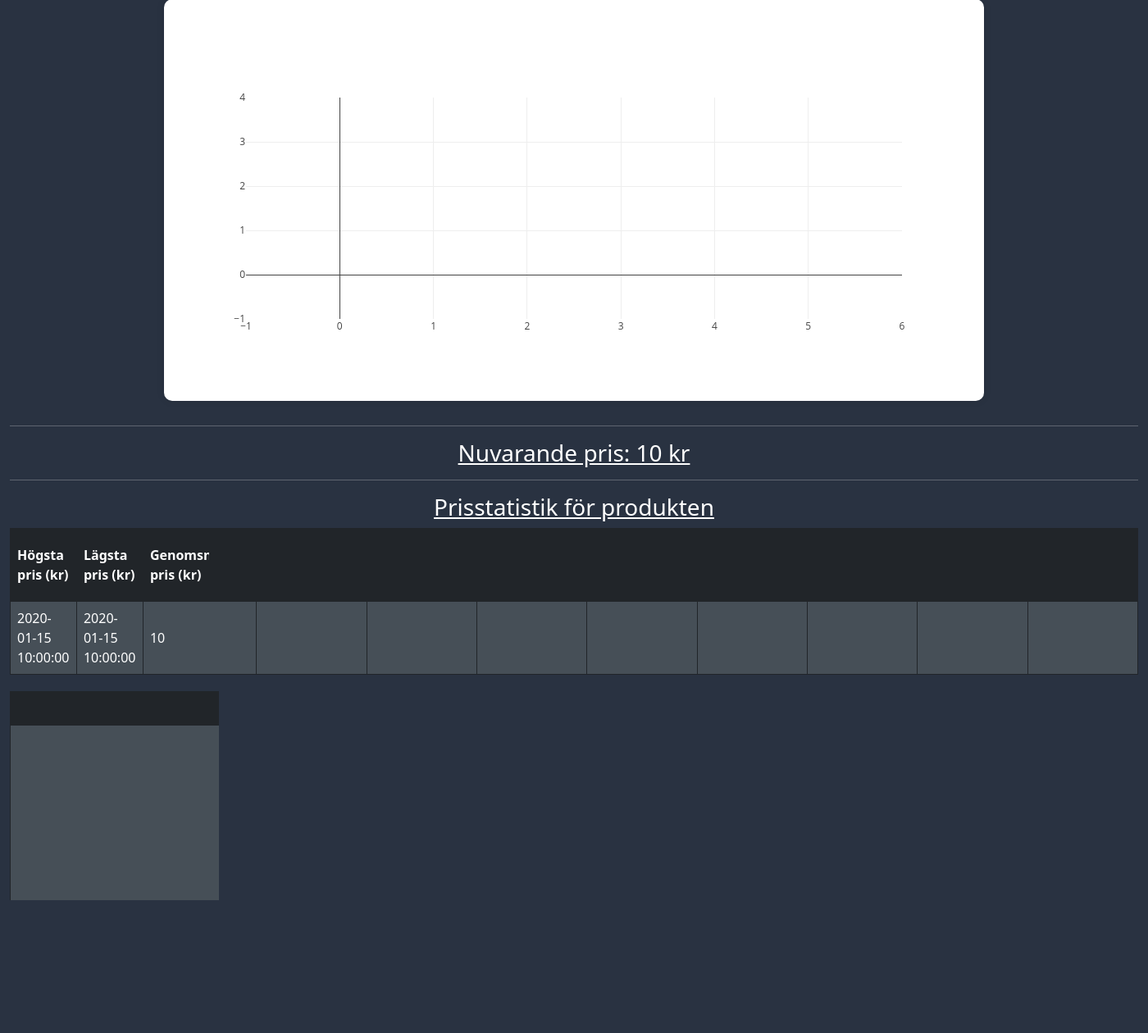
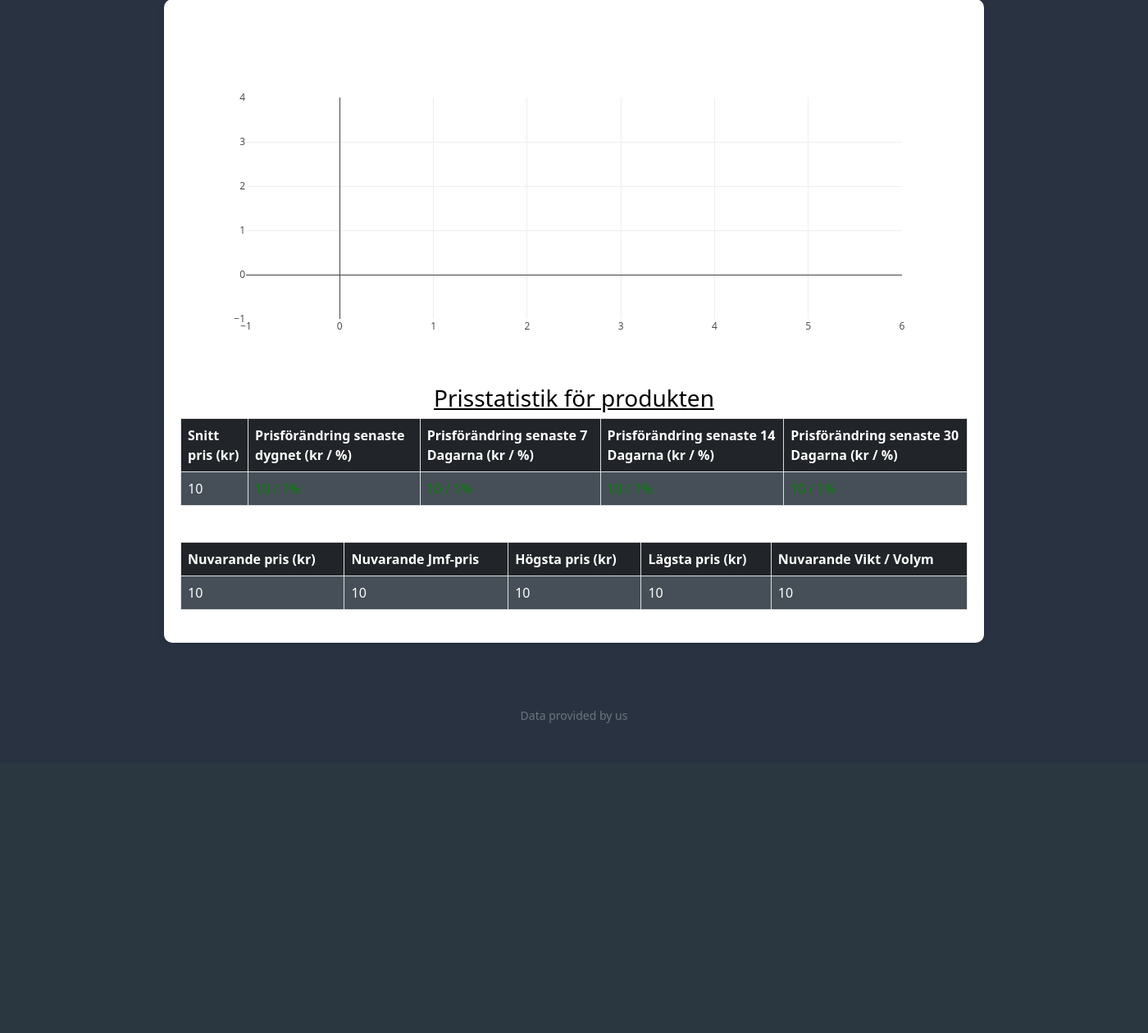
Before and after one commit to jakobholger/MatVaktaren, a Python web app: template src/templates/specificProduct.html in a window 1400 px wide. Shown: the part 238-1498 px from the top of the page at 82% size. After the commit the page ends 1120 px from the top, so only its background shows below. Run offline with Jinja, Linux system fonts and the light colour scheme; the template is opened without the code that fills it: most values are stand-ins (such as "Sample title", 1, 10 or a date in 2020); some libraries are stand-ins or nearby versions.

Commit message:
Better mobile compatability

```diff
--- a/src/requirements.txt
+++ b/src/requirements.txt
@@ -1,4 +1,3 @@
-cs50
 Flask
 Flask-Session
 requests
--- a/src/static/styles.css
+++ b/src/static/styles.css
@@ -62,7 +62,7 @@
 }
 
 th, td {
-    border: 1px solid #212529; /* Darker border color for a dark background */
+    border: 1px solid #ddd;
     padding: 8px;
     text-align: left;
     background-color: #464f57 /* Even darker gray background color for cells */
@@ -420,8 +420,18 @@
     display: none;
 }
 
+/* Responsive adjustments */
 @media screen and (max-width: 600px) {
     th, td {
-        font-size: 12px;
+        padding: 4px 6px;
+        font-size: 9px;
+    }
+
+    th, td:nth-of-type(1) {
+        width: 25%;
+    }
+
+    th, td:nth-of-type(2), th, td:nth-of-type(3), th, td:nth-of-type(4), th, td:nth-of-type(5), th, td:nth-of-type(6), th, td:nth-of-type(7) {
+        width: 12.5%;
     }
 }
--- a/src/templates/index.html
+++ b/src/templates/index.html
@@ -8,7 +8,7 @@
 <div class="container">
     <h1 style="color:#333; text-align: center;">Välkommen till Mat Väktaren!</h1>
     <p>Vi tillhandahåller historiska värden och statistik för livsmedelsprodukter samt verktyg för att analysera trender och planera din matbudget smartare sedan 2024-05-13.</p>
-    <p>Utforska vårt omfattande urval av 88 livsmedelsprodukter och få insikter om prisförändringar över tid. Oavsett om du letar efter det bästa priset på dina favoritvaror eller vill upptäcka nya sätt att spara pengar på matinköp, så är Mat Väktaren här för att hjälpa dig.</p>
+    <p>Utforska vårt omfattande urval av {{count}} livsmedelsprodukter och få insikter om prisförändringar över tid. Oavsett om du letar efter det bästa priset på dina favoritvaror eller vill upptäcka nya sätt att spara pengar på matinköp, så är Mat Väktaren här för att hjälpa dig.</p>
     <p>Ta del av vår användarvänliga plattform och upptäck hur du kan maximera värdet av varje krona du spenderar på mat. Gå med oss idag och ta kontroll över dina matkostnader!</p>
     <p><a href="/products" class="btn">Känn dig fri att utforska hemsidan!</a></p>
 </div>
--- a/src/templates/specificProduct.html
+++ b/src/templates/specificProduct.html
@@ -6,6 +6,18 @@
 
 {% block main %}
 
+<style>
+    th, td {
+        border: 1px solid #ddd;
+    }
+    @media screen and (max-width: 600px) {
+        th, td {
+            font-size: 9px;  /* Adjust font size for smaller screens */
+            padding: 4px;     /* Reduce padding */
+        }
+    }
+</style>
+
 <td><a href="/products"><h4>Gå tillbaka</h4></a></td>
 
 <u><h1>{{product.product_name}}</h1></u>
@@ -13,6 +25,77 @@
 <script src="https://cdn.plot.ly/plotly-latest.min.js"></script>
 <div class="plotly-container">
     <div id="plotly-graph"></div>
+    <u style="color: black;"><h3>Prisstatistik för produkten</h3></u>
+<table style="height: 0.5%;">
+    <thead>
+        <tr>
+            <th>Snitt pris (kr)</th>
+            <th>Prisförändring senaste dygnet (kr / %)</th>
+            <th>Prisförändring senaste 7 Dagarna (kr / %)</th>
+            <th>Prisförändring senaste 14 Dagarna (kr / %)</th>
+            <th>Prisförändring senaste 30 Dagarna (kr / %)</th>
+            <!--
+            <th>Price change last 6 Months (kr / %)</th>
+            <th>Price change last Year (kr / %)</th>
+            -->
+        </tr>
+    </thead>
+    <tbody>
+        <tr>
+            <td>{{product_metrics.average_price}}</td>
+            <td style="color: {{ 'green' if product_metrics.price_change_yesterday != 'N/A' and product_metrics.price_change_yesterday >= 0 else 'red' }}">
+                {{ product_metrics.price_change_yesterday }}
+                {% if product_metrics.price_percentage_yesterday != 'N/A' %}
+                    / {{ product_metrics.price_percentage_yesterday }}%
+                {% endif %}
+            </td>
+            <td style="color: {{ 'green' if product_metrics.price_change_7_days != 'N/A' and product_metrics.price_change_7_days >= 0 else 'red' }}">
+                {{ product_metrics.price_change_7_days }}
+                {% if product_metrics.price_percentage_7_days != 'N/A' %}
+                    / {{ product_metrics.price_percentage_7_days }}%
+                {% endif %}
+            </td>
+            <td style="color: {{ 'green' if product_metrics.price_change_14_days != 'N/A' and product_metrics.price_change_14_days >= 0 else 'red' }}">
+                {{ product_metrics.price_change_14_days }}
+                {% if product_metrics.price_percentage_14_days != 'N/A' %}
+                    / {{ product_metrics.price_percentage_14_days }}%
+                {% endif %}
+            </td>
+            <td style="color: {{ 'green' if product_metrics.price_change_30_days != 'N/A' and product_metrics.price_change_30_days >= 0 else 'red' }}">
+                {{ product_metrics.price_change_30_days }}
+                {% if product_metrics.price_percentage_30_days != 'N/A' %}
+                    / {{ product_metrics.price_percentage_30_days }}%
+                {% endif %}
+            </td>            <!--
+            <td>Price change last 6 Months (kr / %)</td>
+            <td>Price change last Year (kr / %)</td>
+            -->
+        </tr>
+    </tbody>
+</table>
+
+<br>
+<table style="height: 0.5%;">
+    <thead>
+        <tr>
+            <th>Nuvarande pris (kr)</th>
+            <th>Nuvarande Jmf-pris</th>
+            <th>Högsta pris (kr)</th>
+            <th>Lägsta pris (kr)</th>
+            <th>Nuvarande Vikt / Volym</th>
+        </tr>
+    </thead>
+    <tbody>
+        <tr>
+            <td>{{product_metrics.current_price }}</td>
+            <td>{{product_metrics.compare_price }}</td>
+            <td>{{product.max_price}}</td   >
+            <td>{{product.min_price}}</td>
+            <td>{{product.weight }}</td>
+        </tr>
+    </tbody>
+</table>
+
 </div>
 <script>
     // Parse the Plotly JSON and display the graph
@@ -20,79 +103,5 @@
     Plotly.newPlot('plotly-graph', graphJson.data, graphJson.layout);
 </script>
 
-<hr>
-
-<u><h3>Nuvarande pris: {{product_metrics.current_price}} kr</h3></u>
-
-
-<hr>
-
-<u><h3>Prisstatistik för produkten</h3></u>
-<table style="height: 1%;">
-    <thead>
-        <tr>
-            <th>Högsta pris (kr)</th>
-            <th>Lägsta pris (kr)</th>
-            <th>Genomsnittligt pris (kr)</th>
-            <th>Prisförändring senaste 24 timmarna (kr)</th>
-            <th>Prisförändring senaste 24 timmarna (%)</th>
-            <th>Prisförändring senaste 7 Dagarna (kr)</th>
-            <th>Prisförändring senaste 7 Dagarna (%)</th>
-            <th>Prisförändring senaste 14 Dagarna (kr)</th>
-            <th>Prisförändring senaste 14 Dagarna (%)</th>
-            <th>Prisförändring senaste 30 Dagarna (kr)</th>
-            <th>Prisförändring senaste 30 Dagarna (%)</th>
-            <!--
-            <th>Price change last 6 Months (kr)</th>
-            <th>Price change last 6 Months (%)</th>
-            <th>Price change last Year (kr)</th>
-            <th>Price change last Year (%)</th>
-            -->
-        </tr>
-    </thead>
-    <tbody>
-        <tr>
-            <td>{{product_metrics.all_time_high}}</td>
-            <td>{{product_metrics.all_time_low}}</td>
-            <td>{{product_metrics.average_price}}</td>
-            <td style="color: {{ 'green' if product_metrics.price_change_yesterday != 'N/A' and product_metrics.price_change_yesterday >= 0 else 'red' }}">{{product_metrics.price_change_yesterday}}</td>
-            <td style="color: {{ 'green' if product_metrics.price_percentage_yesterday != 'N/A' and product_metrics.price_percentage_yesterday >= 0 else 'red' }}">{{product_metrics.price_percentage_yesterday}}</td>
-            <td style="color: {{ 'green' if product_metrics.price_change_7_days != 'N/A' and product_metrics.price_change_7_days >= 0 else 'red' }}">{{product_metrics.price_change_7_days}}</td>
-            <td style="color: {{ 'green' if product_metrics.price_percentage_7_days != 'N/A' and product_metrics.price_percentage_7_days >= 0 else 'red' }}">{{product_metrics.price_percentage_7_days}}</td>
-            <td style="color: {{ 'green' if product_metrics.price_change_14_days != 'N/A' and product_metrics.price_change_14_days >= 0 else 'red' }}">{{product_metrics.price_change_14_days}}</td>
-            <td style="color: {{ 'green' if product_metrics.price_percentage_14_days != 'N/A' and product_metrics.price_percentage_14_days >= 0 else 'red' }}">{{product_metrics.price_percentage_14_days}}</td>
-            <td style="color: {{ 'green' if product_metrics.price_change_30_days != 'N/A' and product_metrics.price_change_30_days >= 0 else 'red' }}">{{product_metrics.price_change_30_days}}</td>
-            <td style="color: {{ 'green' if product_metrics.price_percentage_30_days != 'N/A' and product_metrics.price_percentage_30_days >= 0 else 'red' }}">{{product_metrics.price_percentage_30_days}}</td>
-            <!--
-            <td>Price change last 6 Months (kr)</td>
-            <td>Price change last 6 Months (%)</td>
-            <td>Price change last Year (kr)</td>
-            <td>Price change last Year (%)</td>
-            -->
-        </tr>
-    </tbody>
-</table>
-
-
-<div style="height: 300px; overflow-y: auto;">
-<table>
-    <thead>
-        <tr>
-            <th>Datum</th>
-            <th>Pris (kr)</th>
-            <th>Jmf-pris</th>
-        </tr>
-    </thead>
-    <tbody>
-        {% for item in price_history %}
-        <tr>
-            <td>{{ item.date }}</td>
-            <td>{{ item.price }}</td>
-            <td>{{ item.unit }}</td>
-        </tr>
-        {% endfor %}
-    </tbody>
-</table>
-</div>
 
 {% endblock %}
```
Also changed, not shown: requirements.txt (deleted, +0 -10 lines), src/app.py (+42 -16 lines), src/templates/category.html (+40 -49 lines), src/templates/products.html (+43 -34 lines).
